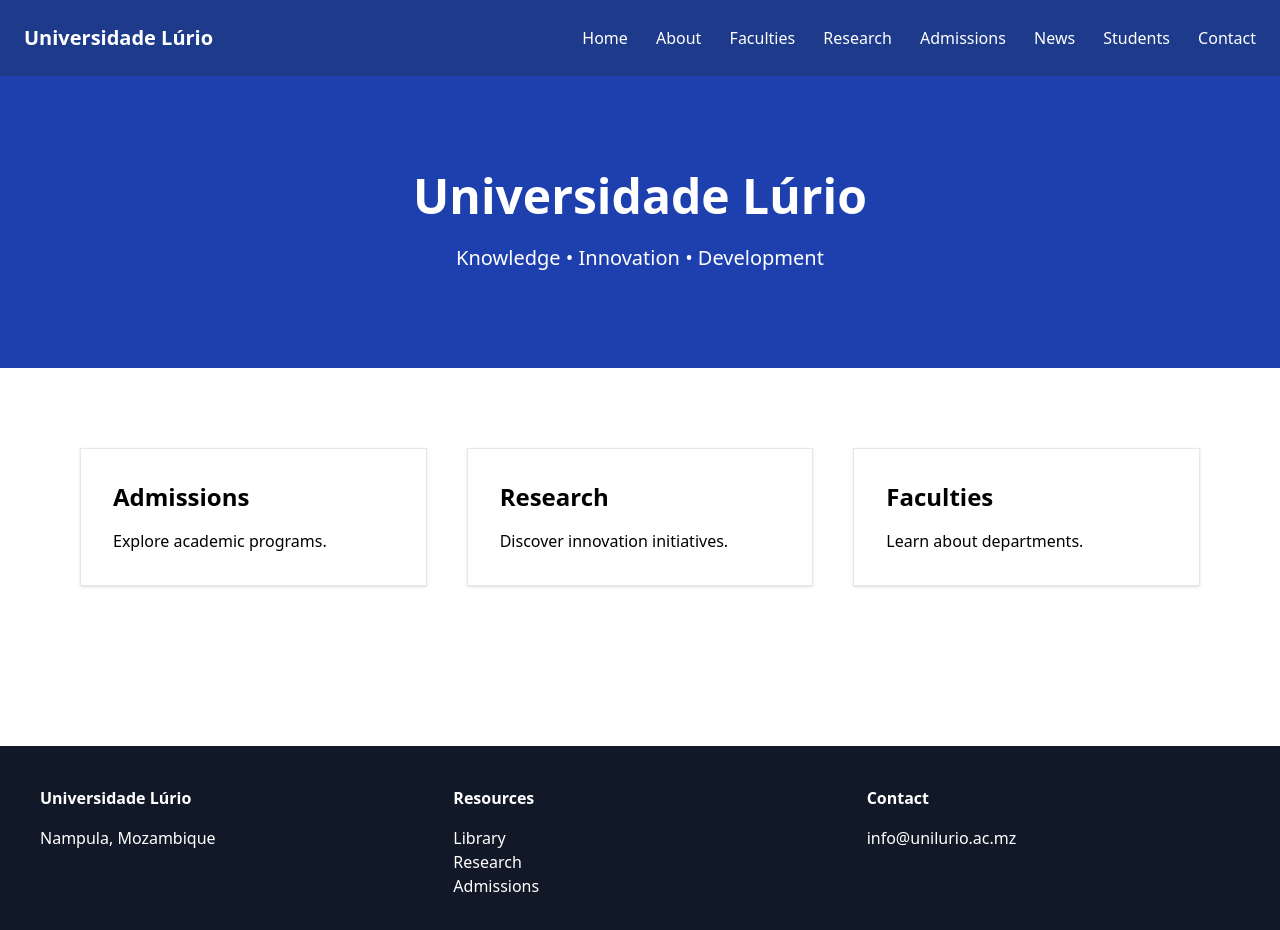
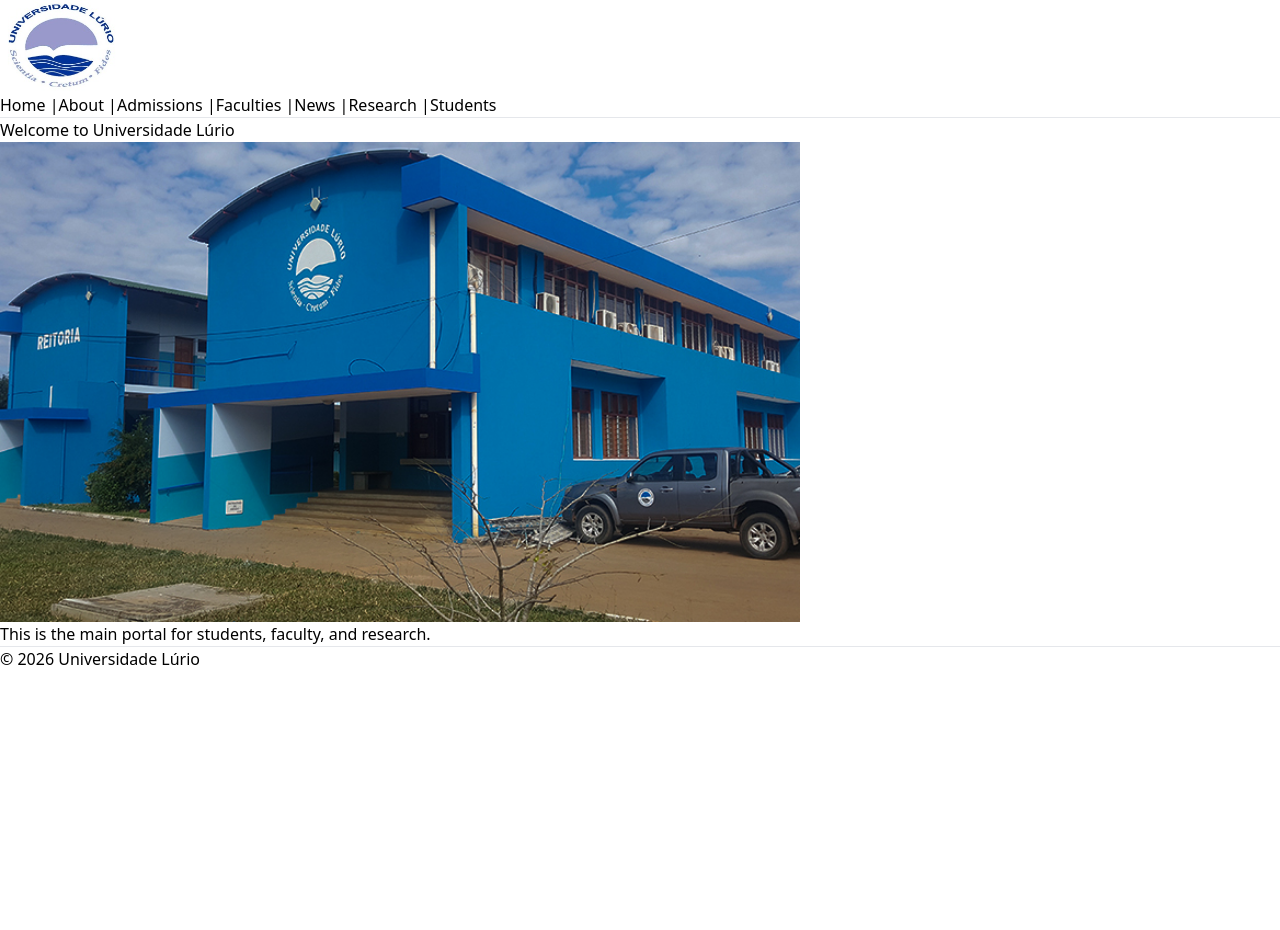
Before and after one commit to 6Nokturnal6/unilurio-site, a Next.js app in the folder frontend/: page / in a window 1280 px wide. Shown: the top 930 px of the page. After the commit the page ends 800 px from the top, so only its background shows below. Built offline with nearby package versions, Linux system fonts and the light colour scheme.

Commit message:
general update

```diff
--- a/frontend/app/layout.js
+++ b/frontend/app/layout.js
@@ -1,30 +1,15 @@
-import './globals.css'
-import Header from "../components/Header"
-import Footer from "../components/Footer"
-
-export const metadata = {
-title: "Universidade Lúrio",
-description: "Official website"
-}
+import './globals.css';
+import Header from '../components/Header';
+import Footer from '../components/Footer';
 
 export default function RootLayout({ children }) {
-
   return (
-
     <html lang="en">
-
       <body>
-
         <Header />
-
-{children}
-
+        <main>{children}</main>
         <Footer />
-
       </body>
-
     </html>
-
-)
-
+  );
 }
--- a/frontend/app/page.js
+++ b/frontend/app/page.js
@@ -1,63 +1,73 @@
-export default function Home(){
+export default function Home() {
+  return (
+    <div>
+      <h1>Welcome to Universidade Lúrio</h1>
+      <img src="/campus.jpg" alt="Campus" width="800" />
+      <p>This is the main portal for students, faculty, and research.</p>
+    </div>
+  );
+}
 
-return(
-
-<main>
-
-<section className="bg-blue-800 text-white p-24 text-center">
-
-<h1 className="text-5xl font-bold">
-Universidade Lúrio
-</h1>
-
-<p className="mt-6 text-xl">
-Knowledge • Innovation • Development
-</p>
-
-</section>
-
-<section className="max-w-7xl mx-auto p-20 grid grid-cols-3 gap-10">
-
-<div className="border p-8 shadow">
-
-<h2 className="text-2xl font-bold">
-Admissions
-</h2>
-
-<p className="mt-4">
-Explore academic programs.
-</p>
-
-</div>
-
-<div className="border p-8 shadow">
-
-<h2 className="text-2xl font-bold">
-Research
-</h2>
-
-<p className="mt-4">
-Discover innovation initiatives.
-</p>
-
-</div>
-
-<div className="border p-8 shadow">
-
-<h2 className="text-2xl font-bold">
-Faculties
-</h2>
-
-<p className="mt-4">
-Learn about departments.
-</p>
-
-</div>
-
-</section>
-
-</main>
-
-)
-
-}
+// export default function Home(){
+//
+// return(
+//
+// <main>
+//
+// <section className="bg-blue-800 text-white p-24 text-center">
+//
+// <h1 className="text-5xl font-bold">
+// Universidade Lúrio
+// </h1>
+//
+// <p className="mt-6 text-xl">
+// Knowledge • Innovation • Development
+// </p>
+//
+// </section>
+//
+// <section className="max-w-7xl mx-auto p-20 grid grid-cols-3 gap-10">
+//
+// <div className="border p-8 shadow">
+//
+// <h2 className="text-2xl font-bold">
+// Admissions
+// </h2>
+//
+// <p className="mt-4">
+// Explore academic programs.
+// </p>
+//
+// </div>
+//
+// <div className="border p-8 shadow">
+//
+// <h2 className="text-2xl font-bold">
+// Research
+// </h2>
+//
+// <p className="mt-4">
+// Discover innovation initiatives.
+// </p>
+//
+// </div>
+//
+// <div className="border p-8 shadow">
+//
+// <h2 className="text-2xl font-bold">
+// Faculties
+// </h2>
+//
+// <p className="mt-4">
+// Learn about departments.
+// </p>
+//
+// </div>
+//
+// </section>
+//
+// </main>
+//
+// )
+//
+// }
--- a/frontend/components/Footer.js
+++ b/frontend/components/Footer.js
@@ -1,51 +1,60 @@
-export default function Footer(){
+// export default function Footer(){
+//
+// return(
+//
+// <footer className="bg-gray-900 text-white mt-20">
+//
+// <div className="max-w-7xl mx-auto grid grid-cols-3 gap-10 p-10">
+//
+// <div>
+//
+// <h3 className="font-bold mb-4">
+// Universidade Lúrio
+// </h3>
+//
+// <p>Nampula, Mozambique</p>
+//
+// </div>
+//
+// <div>
+//
+// <h3 className="font-bold mb-4">
+// Resources
+// </h3>
+//
+// <ul>
+//
+// <li>Library</li>
+// <li>Research</li>
+// <li>Admissions</li>
+//
+// </ul>
+//
+// </div>
+//
+// <div>
+//
+// <h3 className="font-bold mb-4">
+// Contact
+// </h3>
+//
+// <p>info@unilurio.ac.mz</p>
+//
+// </div>
+//
+// </div>
+//
+// </footer>
+//
+// )
+//
+// }
 
-return(
-
-<footer className="bg-gray-900 text-white mt-20">
-
-<div className="max-w-7xl mx-auto grid grid-cols-3 gap-10 p-10">
-
-<div>
-
-<h3 className="font-bold mb-4">
-Universidade Lúrio
-</h3>
-
-<p>Nampula, Mozambique</p>
-
-</div>
-
-<div>
-
-<h3 className="font-bold mb-4">
-Resources
-</h3>
-
-<ul>
-
-<li>Library</li>
-<li>Research</li>
-<li>Admissions</li>
-
-</ul>
-
-</div>
-
-<div>
-
-<h3 className="font-bold mb-4">
-Contact
-</h3>
-
-<p>info@unilurio.ac.mz</p>
-
-</div>
-
-</div>
-
-</footer>
-
-)
-
+export default function Footer() {
+  return (
+    <footer>
+      <hr />
+      <p>&copy; 2026 Universidade Lúrio</p>
+    </footer>
+  );
 }
--- a/frontend/components/Header.js
+++ b/frontend/components/Header.js
@@ -1,25 +1,19 @@
-export default function Header(){
+import Link from 'next/link';
 
-return(
-
-<header className="bg-blue-900 text-white">
-
-<div className="max-w-7xl mx-auto flex justify-between items-center p-6">
-
-<div className="text-xl font-bold">
-Universidade Lúrio
-</div>
-
-<nav className="space-x-6">
-
-<a href="/">Home</a> <a href="/about">About</a> <a href="/faculties">Faculties</a> <a href="/research">Research</a> <a href="/admissions">Admissions</a> <a href="/news">News</a> <a href="/students">Students</a> <a href="/contact">Contact</a>
-
-</nav>
-
-</div>
-
-</header>
-
-)
-
+export default function Header() {
+  return (
+    <header>
+      <img src="/logo.png" alt="Logo" width="120" />
+      <nav>
+        <Link href="/">Home</Link> |
+        <Link href="/about">About</Link> |
+        <Link href="/admissions">Admissions</Link> |
+        <Link href="/faculties">Faculties</Link> |
+        <Link href="/news">News</Link> |
+        <Link href="/research">Research</Link> |
+        <Link href="/students">Students</Link>
+      </nav>
+      <hr />
+    </header>
+  );
 }
--- a/frontend/next.config.js
+++ b/frontend/next.config.js
@@ -1,6 +1,7 @@
 /** @type {import('next').NextConfig} */
 const nextConfig = {
-output: 'export'
+    output: 'export',
+    trailingSlash: true,  // ensures /faculties/medicine/ generates index.html
 }
 
 module.exports = nextConfig
```
Lines whose indentation alone changed are shown as unchanged.
